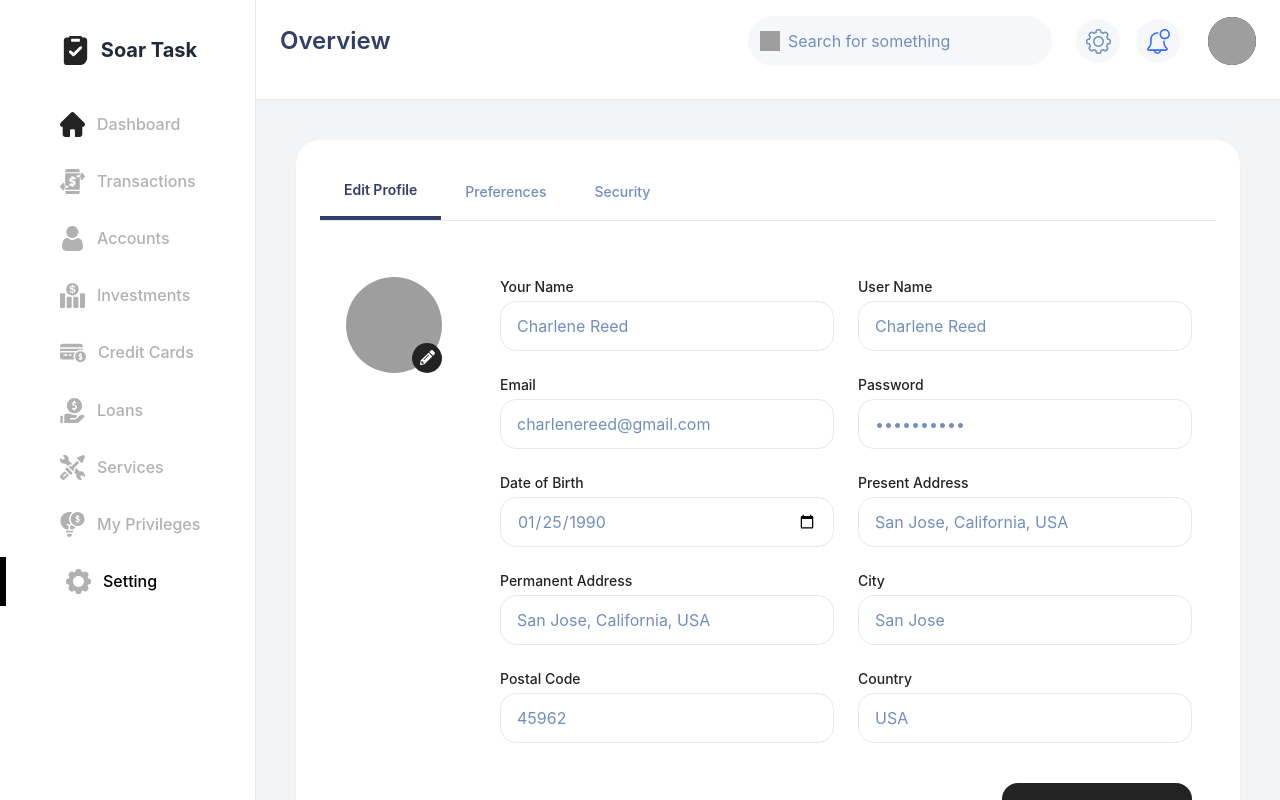
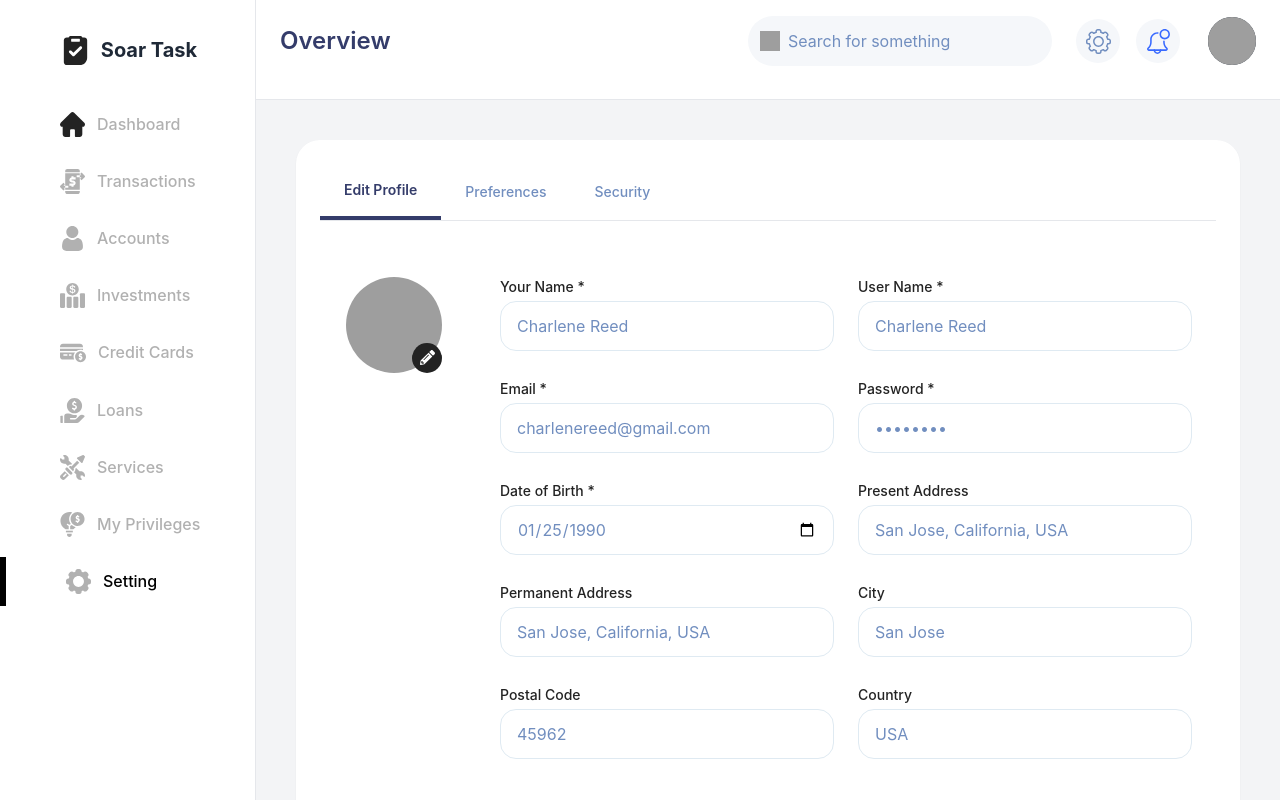
Before and after one commit to junaidWork/soar-frontend, a React (Create React App) app: page /settings in a window 1280 px wide. Built offline with nearby package versions, Linux system fonts and the light colour scheme; grey boxes are pictures that could not be loaded.

Commit message:
- implement formik Form data and yup for validation

```diff
--- a/package.json
+++ b/package.json
@@ -13,13 +13,15 @@
     "@types/react-dom": "^18.3.1",
     "chart.js": "^4.4.6",
     "class-variance-authority": "^0.7.0",
+    "formik": "^2.4.6",
     "react": "^18.3.1",
     "react-chartjs-2": "^5.2.0",
     "react-dom": "^18.3.1",
     "react-scripts": "5.0.1",
     "tailwind-merge": "^2.5.4",
     "typescript": "^4.9.5",
-    "web-vitals": "^2.1.4"
+    "web-vitals": "^2.1.4",
+    "yup": "^1.4.0"
   },
   "scripts": {
     "start": "react-scripts start",
--- a/src/components/NoPage.tsx
+++ b/src/components/NoPage.tsx
@@ -14,7 +14,7 @@ const NoPage = () => {
         <div className="mt-10 flex items-center justify-center gap-x-6">
           <Link
             to="/"
-            className="w-full flex justify-center items-center md:w-[190px] h-[50px] font-semibold px-6 py-2 bg-[#232323] text-white rounded-2xl hover:opacity-90 transition-opacity">
+            className="w-full flex justify-center items-center md:w-[190px] h-[50px] font-semibold px-6 py-2 bg-[#232323] text-white rounded-2xl hover:opacity-80 transition-opacity">
             Home
           </Link>
 
--- a/src/components/dashboard/Dashboard.tsx
+++ b/src/components/dashboard/Dashboard.tsx
@@ -21,7 +21,7 @@ const Dashboard = () => {
           </div>
           <div>
             <div className="flex justify-start lg:justify-end text-primary font-semibold text-lg mb-4">
-              See All
+              <span className="hover:underline cursor-pointer">See All</span>
             </div>
             <Card name="Eddy Cusuma" number="3778 **** **** 1234" expiry="12/22" balance="5,756" />
           </div>
--- a/src/components/elements/Button.tsx
+++ b/src/components/elements/Button.tsx
@@ -7,7 +7,7 @@ const buttonVariants = cva(
   {
     variants: {
       variant: {
-        default: 'bg-[#232323] text-white rounded-2xl hover:bg-[#232323]/90',
+        default: 'bg-[#232323] text-white rounded-2xl hover:bg-[#232323]/80',
         destructive: 'bg-destructive text-destructive-foreground hover:bg-destructive/90', // change according to need
         outline: 'border border-input bg-background hover:bg-accent hover:text-accent-foreground', // change according to need
         secondary: 'bg-secondary text-secondary-foreground hover:bg-secondary/80', // change according to need
--- a/src/components/elements/FormField.tsx
+++ b/src/components/elements/FormField.tsx
@@ -1,27 +1,36 @@
+import { ErrorMessage, useField } from 'formik';
+import { cn } from '../../utils/helpers';
+
 interface FormFieldProps {
   label: string;
-  value: string;
+  value?: string;
   type?: string;
-  defaultValue?: string;
   placeholder?: string;
 }
-
 const FormField = ({
   label,
-  value,
   type = 'text',
-  defaultValue,
-  placeholder = ''
-}: FormFieldProps) => {
+  placeholder = '',
+  name
+}: FormFieldProps & { name: string }) => {
+  const [field, meta] = useField(name);
   return (
     <div>
       <label className="block text-sm font-medium text-[#232323] mb-1">{label}</label>
       <input
+        {...field}
         type={type}
-        defaultValue={type === 'date' ? defaultValue : value}
         placeholder={placeholder}
-        className="w-full h-[50px] placeholder:text-secondary text-secondary px-4 py-2 rounded-2xl border border-[#DFEAF2] focus:outline-none"
+        className={cn(
+          'w-full h-[50px] placeholder:text-secondary text-secondary px-4 py-2 rounded-2xl border border-[#DFEAF2] focus:outline-none',
+          {
+            'border-red-500': meta.touched && meta.error
+          }
+        )}
       />
+      <div className="text-red-500 text-xs mt-1">
+        <ErrorMessage name={name} />
+      </div>
     </div>
   );
 };
--- a/src/components/settings/tabs/EditProfileForm.tsx
+++ b/src/components/settings/tabs/EditProfileForm.tsx
@@ -1,6 +1,8 @@
+import { Formik, Form } from 'formik';
 import Pencil from '../../../assets/icons/pencil.svg';
 import { Button } from '../../elements/Button';
 import FormField from '../../elements/FormField';
+import { ProfileSchema } from '../../../utils/schema';
 const EditProfileForm = () => {
   return (
     <div className="flex flex-col lg:flex-row justify-between gap-14 mt-8">
@@ -20,32 +22,53 @@ const EditProfileForm = () => {
         </div>
       </div>
 
-      {/* Form Grid */}
       <div className="flex-1">
+        <Formik
+          initialValues={{
+            name: 'Charlene Reed',
+            username: 'Charlene Reed',
+            email: 'charlenereed@gmail.com',
+            password: '12345678',
+            dateOfBirth: '1990-01-25',
+            presentAddress: 'San Jose, California, USA',
+            permanentAddress: 'San Jose, California, USA',
+            city: 'San Jose',
+            postalCode: '45962',
+            country: 'USA'
+          }}
+          validationSchema={ProfileSchema}
+          onSubmit={(values, { setSubmitting }) => {
+            setTimeout(() => {
+              alert(JSON.stringify(values, null, 2));
+              setSubmitting(false);
+            }, 800);
+          }}>
+          {({ isSubmitting }) => (
+            <Form>
               <div className="grid grid-cols-1 md:grid-cols-2 gap-6">
-          <FormField label="Your Name" value="Charlene Reed" />
-          <FormField label="User Name" value="Charlene Reed" />
-          <FormField label="Email" type="email" value="charlenereed@gmail.com" />
-          <FormField label="Password" type="password" value="**********" />
-          <FormField
-            label="Date of Birth"
-            value="25 January 1990"
-            type="date"
-            defaultValue="1990-01-25"
-          />
-          <FormField label="Present Address" value="San Jose, California, USA" />
-          <FormField label="Permanent Address" value="San Jose, California, USA" />
-          <FormField label="City" value="San Jose" />
-          <FormField label="Postal Code" value="45962" />
-          <FormField label="Country" value="USA" />
+                <FormField label="Your Name *" name="name" type="text" />
+                <FormField label="User Name *" name="username" type="text" />
+                <FormField label="Email *" name="email" type="email" />
+                <FormField label="Password *" name="password" type="password" />
+                <FormField label="Date of Birth *" name="dateOfBirth" type="date" />
+                <FormField label="Present Address" name="presentAddress" type="text" />
+                <FormField label="Permanent Address" name="permanentAddress" type="text" />
+                <FormField label="City" name="city" type="text" />
+                <FormField label="Postal Code" name="postalCode" type="text" />
+                <FormField label="Country" name="country" type="text" />
               </div>
-
-        {/* Save Button */}
               <div className="flex justify-end pt-10">
-          <Button className="w-full md:w-[190px] font-semibold" variant={'default'}>
+                <Button
+                  className="w-full md:w-[190px] font-semibold"
+                  variant={'default'}
+                  type="submit"
+                  disabled={isSubmitting}>
                   Save
                 </Button>
               </div>
+            </Form>
+          )}
+        </Formik>
       </div>
     </div>
   );
--- a/src/utils/constants.ts
+++ b/src/utils/constants.ts
@@ -71,7 +71,7 @@ export const teamMembers = [
   },
   {
     id: 4,
-    name: 'Workman',
+    name: 'Workman4',
     role: 'Designer',
     avatar:
       'https://images.unsplash.com/photo-1570295999919-56ceb5ecca61?ixlib=rb-1.2.1&auto=format&fit=crop&w=100&q=80'
--- /dev/null
+++ b/src/utils/schema.ts
@@ -0,0 +1,21 @@
+import * as Yup from 'yup';
+
+export const ProfileSchema = Yup.object().shape({
+  name: Yup.string().required('Name is required'),
+  username: Yup.string().required('Username is required'),
+  email: Yup.string()
+    .email('Invalid email')
+    .required('Email is required')
+    .matches(
+      /^[a-zA-Z0-9.!#$%&'*+/=?^_`{|}~-]+@[a-zA-Z0-9](?:[a-zA-Z0-9-]{0,61}[a-zA-Z0-9])?(?:\.[a-zA-Z0-9](?:[a-zA-Z0-9-]{0,61}[a-zA-Z0-9])?)*$/,
+      'Email must be a valid email address'
+    ),
+  password: Yup.string()
+    .required('Password is required')
+    .min(8, 'Password must be at least 8 characters')
+    .matches(/[a-z]/, 'Password must contain a lowercase letter')
+    .matches(/[A-Z]/, 'Password must contain an uppercase letter')
+    .matches(/[0-9]/, 'Password must contain a number')
+    .matches(/[ !"#$%&'()*+,-./:;<=>?@[\]^_`{|}~]/, 'Password must contain a special character'),
+  dateOfBirth: Yup.string().required('Date of birth is required')
+});
```
Also changed, not shown: 1 other file (tests, documents, lock files or other folders). Lines whose indentation alone changed are shown as unchanged.
